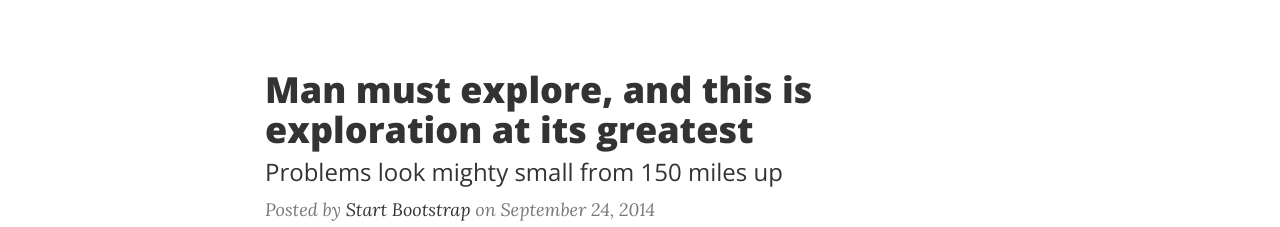
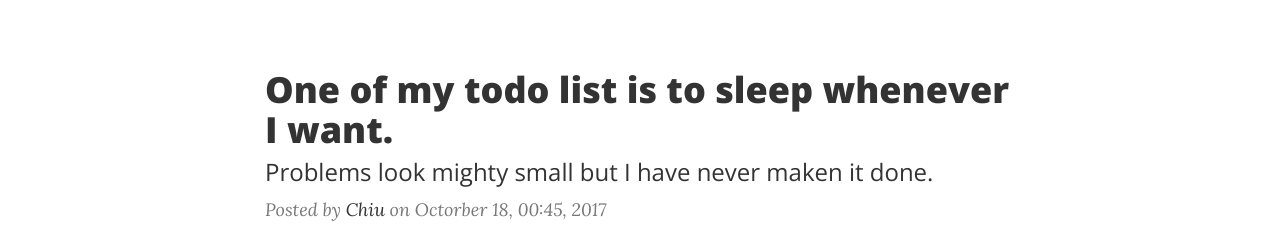
Before and after one commit to Chiuqyan/Chiu, a website: page index.html in a window 1280 px wide. Shown: the part 579-806 px from the top of the page. Drawn offline with nearby package versions, Linux system fonts and the light colour scheme.

Commit message:
add some words

```diff
--- a/index.html
+++ b/index.html
@@ -91,13 +91,13 @@
                 <div class="post-preview">
                     <a href="post.html">
                         <h2 class="post-title">
-                            Man must explore, and this is exploration at its greatest
+                            One of my todo list is to sleep whenever I want.
                         </h2>
                         <h3 class="post-subtitle">
-                            Problems look mighty small from 150 miles up
+                            Problems look mighty small but I have never maken it done.
                         </h3>
                     </a>
-                    <p class="post-meta">Posted by <a href="#">Start Bootstrap</a> on September 24, 2014</p>
+                    <p class="post-meta">Posted by <a href="#">Chiu</a> on Octorber 18, 00:45, 2017</p>
                 </div>
                 <hr>
                 <div class="post-preview">
```
